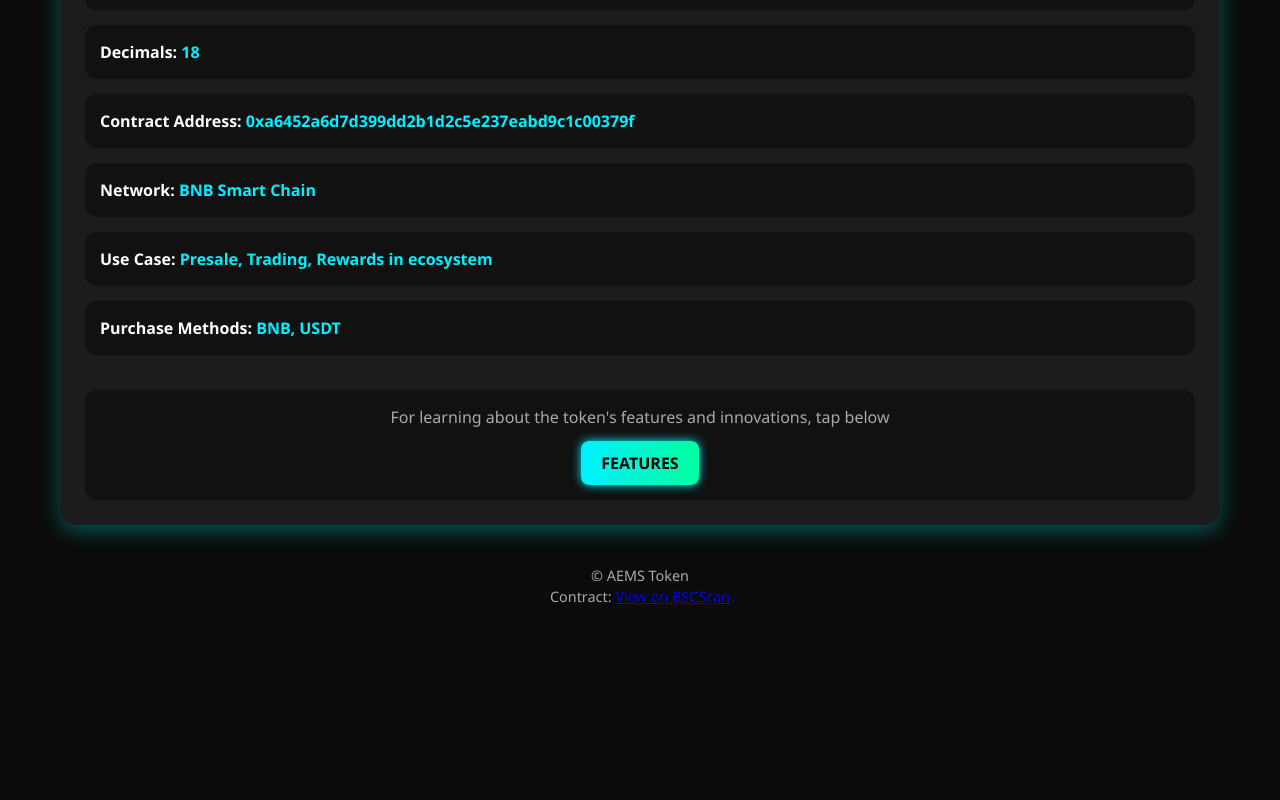
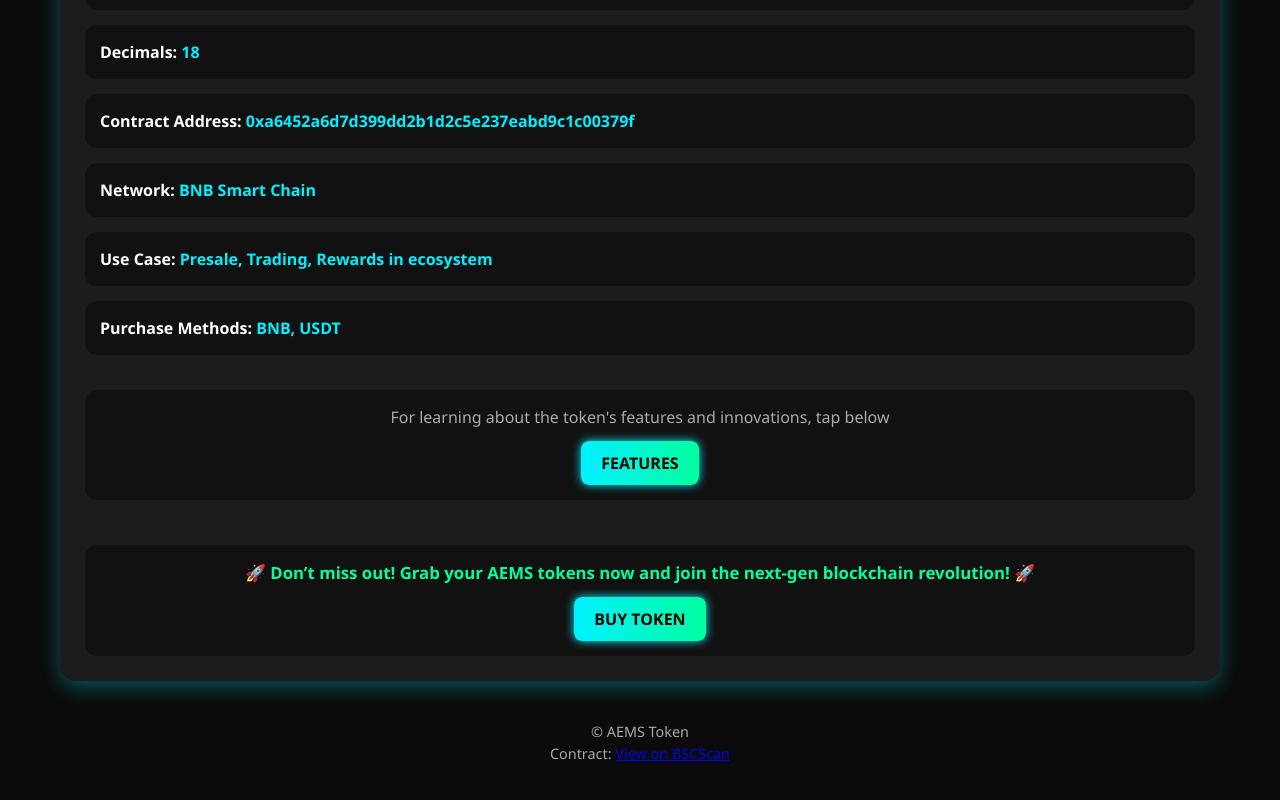
Before and after one commit to aemsAMS/Aems, a plain HTML site: page index.html in a window 1280 px wide. Shown: the part 449-1249 px from the top of the page. Before the commit the page ends 1097 px from the top, so only its background shows below. Drawn offline with Linux system fonts and the light colour scheme; a script that the page names is missing.

Commit message:
Update index.html

```diff
--- a/index.html
+++ b/index.html
@@ -46,7 +46,7 @@
 .token-info div {background:#111; padding:15px; border-radius:12px;}
 .token-info div span {color:#00f0ff; font-weight:bold;}
 
-/* ===== Neon Button ===== */
+/* ===== Neon Buttons ===== */
 .neon-btn {
   position: relative;
   transition: all 0.3s ease;
@@ -132,6 +132,14 @@
       <p style="margin-bottom:12px; color:#aaa;">For learning about the token's features and innovations, tap below</p>
       <a href="index3.php" class="btn primary neon-btn">Features</a>
     </div>
+
+    <!-- 🔹 Neon Button Buy Token -->
+    <div style="margin-top:30px; text-align:center;">
+      <p style="margin-bottom:12px; color:#00ffa0; font-weight:bold; font-size:1.05rem;">
+        🚀 Don’t miss out! Grab your AEMS tokens now and join the next-gen blockchain revolution! 🚀
+      </p>
+      <a href="index.php" class="btn primary neon-btn">Buy Token</a>
+    </div>
   </section>
 </main>
 
```
